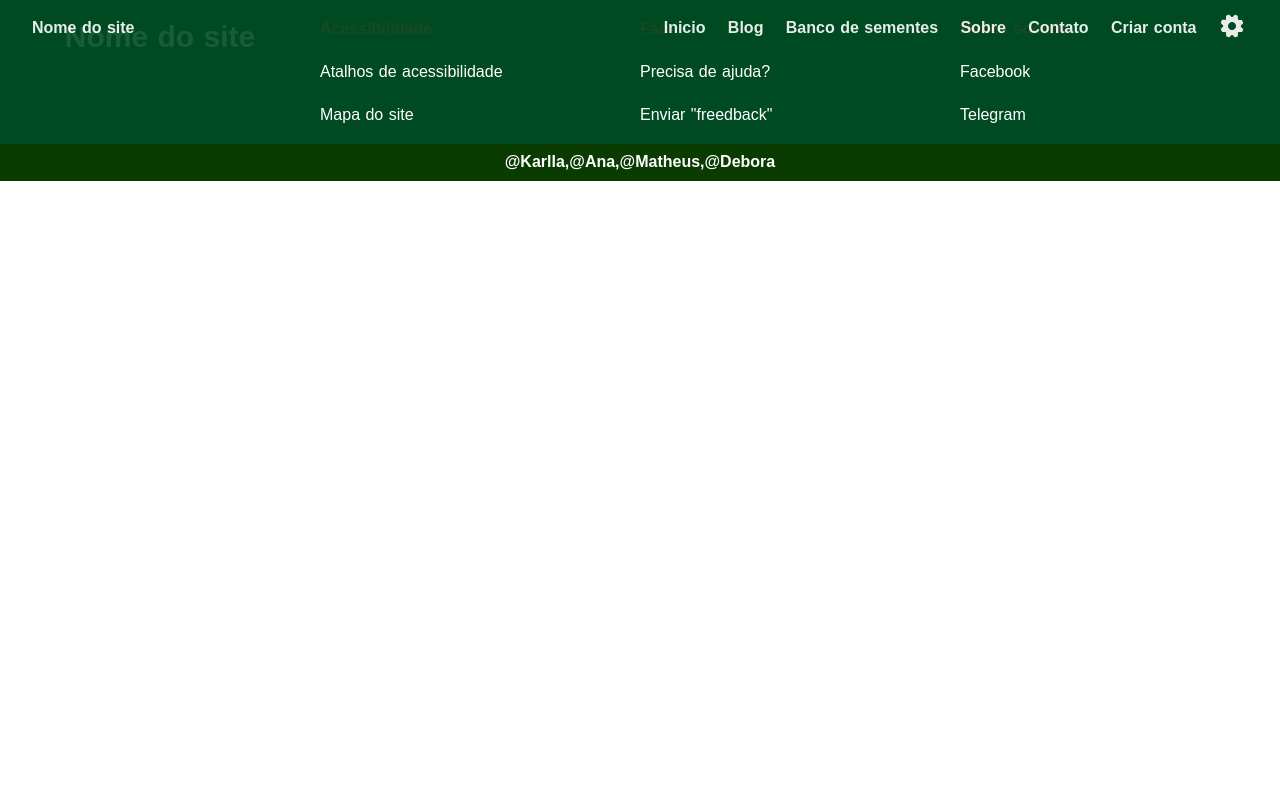
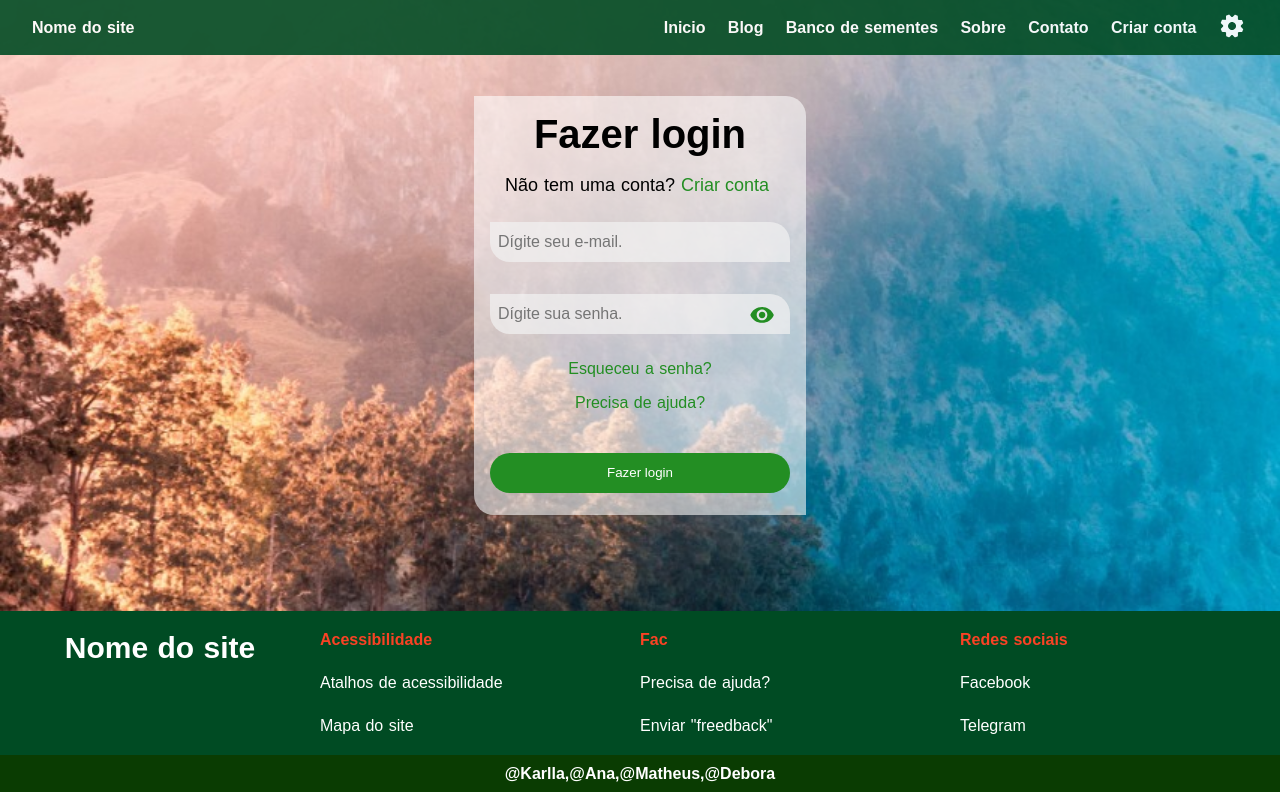
Before and after one commit to karllasouzza/PI3, a Nuxt app: page /user in a window 1280 px wide. Built offline with nearby package versions, Linux system fonts and the light colour scheme.

Commit message:
Página de usuário para login e cadastro
A página de login/cadastro foi posta em um arquivo com o nome simplificado e auto explicativo. Bugs e alinhamentos foram corrigidos.

```diff
--- /dev/null
+++ b/pages/user.vue
@@ -0,0 +1,351 @@
+<template>
+  <section>
+    <main>
+      <BigTitle
+        class="title"
+        :text="changeOfForm ? 'Fazer login' : 'Criar Conta'"
+        color="Color_000"
+      />
+
+      <!-- Muda de conta -->
+      <div class="container-change-account">
+        <Title
+          :text="changeOfForm ? 'Não tem uma conta? ' : 'Já tem uma conta? '"
+          color="Color_000"
+        />
+        <button
+          @mouseover="buttonHover = true"
+          @mouseleave="buttonHover = false"
+          :style="buttonHover ? { color: Color_976 } : { color: Color_238 }"
+          @click="changeForm"
+          accesskey="t"
+        >
+          {{ changeOfForm ? 'Criar conta' : 'Faça login' }}
+        </button>
+      </div>
+
+      <!-- Formulário de login -->
+      <form
+        :style="changeOfForm ? 'display: flex;' : 'display: none;'"
+        @submit.prevent="loginToAccount"
+      >
+        <input
+          v-model="userLogin"
+          type="email"
+          placeholder="Dígite seu e-mail."
+          required
+        />
+
+        <!-- Olho para ver senha -->
+        <svg
+          @click="changePasswordVisibility"
+          version="1.1"
+          xmlns="http://www.w3.org/2000/svg"
+          xmlns:xlink="http://www.w3.org/1999/xlink"
+          viewBox="0 0 16.5 11.3"
+          xml:space="preserve"
+          height="1em"
+          width="2em"
+          class="eye"
+        >
+          <path
+            :style="passwordVisible ? { fill: Color_976 } : { fill: Color_238 }"
+            d="M8.3,0C4.5,0,1.3,2.3,0,5.6c1.3,3.3,4.5,5.6,8.3,5.6s7-2.3,8.3-5.6C15.2,2.3,12,0,8.3,0z M8.3,9.4c-2.1,0-3.8-1.7-3.8-3.8
+	s1.7-3.8,3.8-3.8S12,3.6,12,5.6S10.3,9.4,8.3,9.4z M8.3,3.4C7,3.4,6,4.4,6,5.6s1,2.3,2.3,2.3s2.3-1,2.3-2.3S9.5,3.4,8.3,3.4z"
+          />
+        </svg>
+        <input
+          v-model="userPassword"
+          :type="showPassword"
+          placeholder="Dígite sua senha."
+          required
+        />
+
+        <br />
+
+        <nuxt-link to="" class="link-for-help" :style="{ color: Color_238 }"
+          >Esqueceu a senha?</nuxt-link
+        >
+        <nuxt-link to="" class="link-for-help" :style="{ color: Color_238 }"
+          >Precisa de ajuda?</nuxt-link
+        >
+
+        <br />
+
+        <button
+          type="submit"
+          @mouseover="AccessAccountButton = true"
+          @mouseleave="AccessAccountButton = false"
+          :style="
+            AccessAccountButton
+              ? { backgroundColor: Color_976, color: Color_fff }
+              : { backgroundColor: Color_238, color: Color_fff }
+          "
+        >
+          Fazer login
+        </button>
+      </form>
+
+      <!-- Formulário de cadastro -->
+      <form
+        :style="changeOfForm ? 'display: none;' : 'display: flex;'"
+        @submit.prevent="registerAccount"
+      >
+        <input v-model="userName" type="text" placeholder="* Nome" required />
+        <input
+          v-model="lastName"
+          type="text"
+          placeholder="* Sobrenome"
+          required
+        />
+        <input
+          v-model="dateOfBirth"
+          type="date"
+          placeholder="* Data de nascimento"
+          required
+        />
+        <select v-model="genre" required>
+          <option value="">Selecione seu Gênero</option>
+          <option value="female">Feminino</option>
+          <option value="male">Masculino</option>
+          <option value="lgbtqia">lgbtqia+</option>
+          <option value="nenhum">prefiro não dizer</option>
+        </select>
+        <input v-model="email" type="email" placeholder="* E-mail" required />
+        <input
+          v-model="password"
+          type="password"
+          placeholder="* Senha"
+          required
+        />
+        <input
+          v-model="confirmPassword"
+          type="password"
+          placeholder="* Confirme sua senha"
+          required
+        />
+
+        <button
+          type="submit"
+          @mouseover="AccessAccountButton = true"
+          @mouseleave="AccessAccountButton = false"
+          :style="
+            AccessAccountButton
+              ? { backgroundColor: Color_976, color: Color_fff }
+              : { backgroundColor: Color_238, color: Color_fff }
+          "
+        >
+          Criar conta
+        </button>
+      </form>
+    </main>
+  </section>
+</template>
+
+<script>
+import { mapState } from 'vuex'
+import Title from '../components/Title'
+import BigTitle from '../components/BigTitle'
+
+export default {
+  name: 'user',
+  components: {
+    BigTitle,
+    Title,
+  },
+  data: () => ({
+    changeOfForm: true,
+
+    buttonHover: false,
+    AccessAccountButton: false,
+
+    // Dados para ver senha
+    passwordVisible: false,
+    showPassword: 'password',
+
+    // Dados dos campos do formulário de login
+    userLogin: '',
+    userPassword: '',
+
+    // Dados dos campos dos formulário de registro
+    userName: '',
+    lastName: '',
+    dateOfBirth: Date,
+    genre: '',
+    email: '',
+    password: '',
+    confirmPassword: '',
+  }),
+  methods: {
+    // Muda de formulário
+    changeForm() {
+      this.changeOfForm = !this.changeOfForm
+    },
+    // Visibilidade de senha
+    changePasswordVisibility() {
+      this.passwordVisible = !this.passwordVisible
+
+      if (this.passwordVisible) {
+        return (this.showPassword = 'text')
+      } else {
+        return (this.showPassword = 'password')
+      }
+    },
+    loginToAccount() {
+      // userLogin e userPassword
+      console.log('Verificando se esse usuário existe!')
+    },
+    registerAccount() {
+      if (this.userName.length < 3) {
+        return console.log('Nome está pequeno demais, utilize um nome maior.')
+      } else if (this.lastName.length < 3) {
+        return console.log(
+          'Sobrenome está pequeno demais, utilize um sobrenome maior.'
+        )
+      }
+
+      const year = new Date().getUTCFullYear()
+      const userYear = new Date(this.dateOfBirth).getFullYear()
+      const userYearResult = year - userYear
+      if (userYearResult > 120) {
+        return console.log('Idade inválida, coloque uma idade correspondente.')
+      }
+
+      const regex = /[a-z0-9!#$%&'*+/=?^_`{|}~-]+(?:\.[a-z0-9!#$%&'*+/=?^_`{|}~-]+)*@(?:[a-z0-9](?:[a-z0-9-]*[a-z0-9])?\.)+[a-z0-9](?:[a-z0-9-]*[a-z0-9])?/gi
+      if (!regex.test(this.email)) {
+        return console.log('E-mail inválido.')
+      }
+
+      if (!this.password) {
+        return console.log('Necessário haver uma senha.')
+      } else if (this.password.length <= 7) {
+        return console.log('A senha precisa ser maior que 7(sete) caracteres.')
+      } else if (this.password !== this.confirmPassword) {
+        return console.log(
+          'Necessário que o confirmar senha seja igual a senha.'
+        )
+      }
+    },
+  },
+  computed: {
+    ...mapState({
+      // Cor preta
+      Color_000: (state) => state.Colors.Color_000,
+      // Cor Verde claro
+      Color_238: (state) => state.Colors.Color_238,
+      // Cor verde escuro
+      Color_976: (state) => state.Colors.Color_976,
+      // Cor de branco
+      Color_fff: (state) => state.Colors.Color_fff,
+    }),
+  },
+}
+</script>
+
+<style scoped>
+section {
+  background-image: url('../assets/img/user-page/background-user-page.jpeg');
+  background-repeat: no-repeat;
+  background-position: center;
+  background-size: cover;
+
+  height: 100%;
+  width: 100%;
+}
+
+/* Css básico para atribuir display flex no section, main e
+container-change-account (Botão de trocar conta) */
+section,
+section main,
+section main .container-change-account {
+  display: flex;
+  justify-content: center;
+  align-items: center;
+}
+
+section main {
+  flex-direction: column;
+
+  background-color: #ffffff93;
+  border-radius: 0 20px;
+
+  margin: 6em 0;
+  padding: 1em;
+}
+
+/* Classes do título e troca de conta */
+section main .title {
+  font-size: 40px;
+  font-weight: 700;
+}
+
+section main span {
+  font-size: 18px;
+  font-weight: 400;
+
+  margin: 1em 0;
+}
+/* / */
+
+section main .container-change-account button {
+  font-size: 18px;
+  font-weight: 400;
+
+  background-color: transparent;
+  border: none;
+}
+
+/* Classe do formulário de logar na conta */
+section main form {
+  display: flex;
+  flex-direction: column;
+}
+
+section main form input,
+section main form select {
+  width: 300px;
+  height: 40px;
+
+  margin: 0.5em 0;
+
+  background: rgba(242, 242, 242, 0.7);
+  border-radius: 0px 20px;
+
+  font-size: 12pt;
+  padding: 0.5em;
+}
+
+section main form button {
+  width: 300px;
+  height: 40px;
+
+  border-radius: 20px;
+  margin: 0.5em 0;
+
+  cursor: pointer;
+}
+
+/* classe do olho */
+section main form .eye {
+  position: relative;
+  top: 2.3em;
+  left: 16em;
+
+  cursor: pointer;
+}
+
+section main form .link-for-help {
+  text-decoration: none;
+  text-align: center;
+
+  margin-bottom: 1em;
+}
+/* / */
+
+@media (max-width: 425px) {
+  section main form .eye {
+    top: 2.5em;
+    left: 18em;
+  }
+}
+</style>
```
